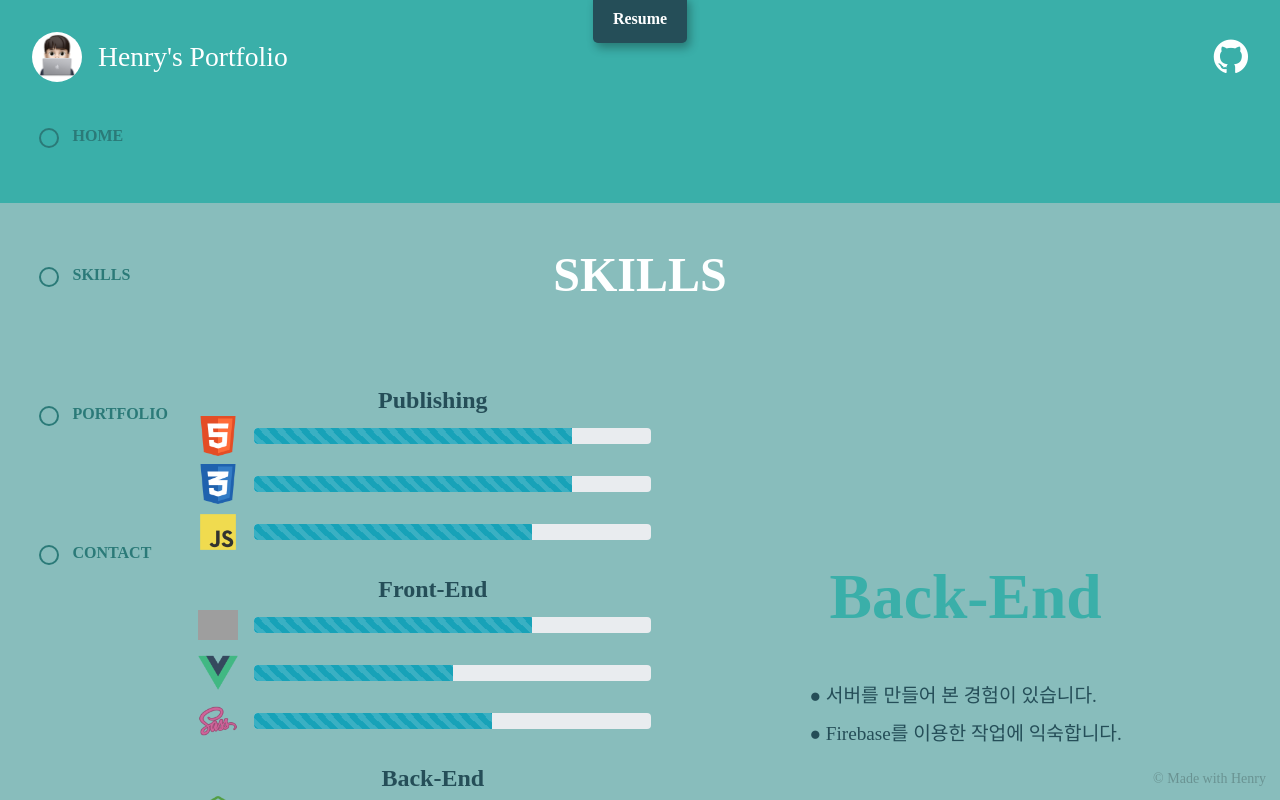
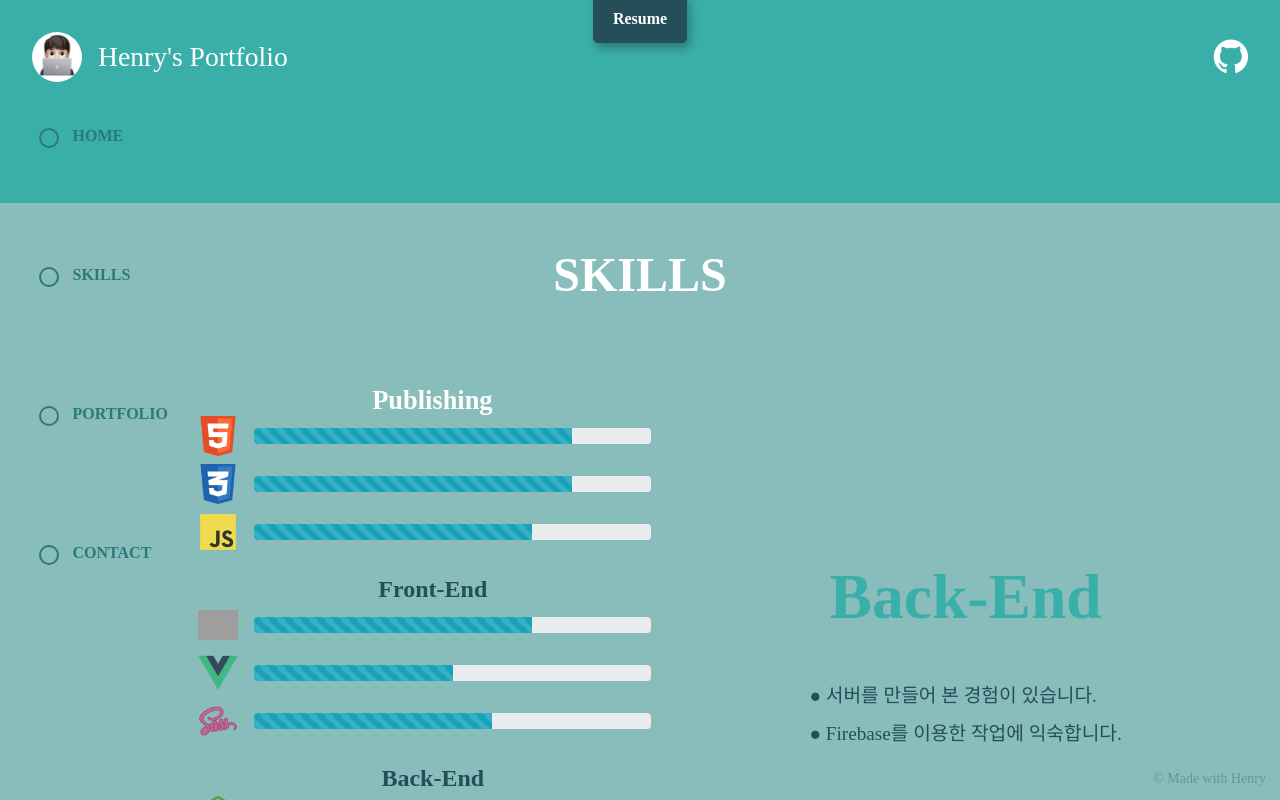
Before and after one commit to 4boysdontcry/portfolio, a React (Create React App) app: page / in a window 1280 px wide. In both pictures the pointer is over the element "Publishing". Shown: the part 597-1397 px from the top of the page. Built offline with nearby package versions, Linux system fonts and the light colour scheme; grey boxes are pictures that could not be loaded.

Commit message:
skill 디자인 약간 수정

```diff
--- a/src/components/Bar.js
+++ b/src/components/Bar.js
@@ -16,6 +16,7 @@ const Bar = () => {
 		<div className="bar-wrapper">
 			<div className="skill-wrap">
 				<div className="card-wrapper">
+
 					<div className="card-wrap" id="1">
 						<h3 className="sub-title">Publishing</h3>
 						<div className="lang-wrapper">
@@ -39,6 +40,7 @@ const Bar = () => {
 							</div>
 						</div>
 					</div>
+
 						<div className="card-wrap" id="2">
 							<h3 className="sub-title">Front-End</h3>
 							<div className="lang-wrapper">
@@ -62,6 +64,7 @@ const Bar = () => {
 								</div>
 							</div>
 						</div>
+
 						<div className="card-wrap" id="3">
 							<h3 className="sub-title">Back-End</h3>
 							<div className="lang-wrapper">
@@ -85,6 +88,7 @@ const Bar = () => {
 								</div>
 							</div>
 						</div>
+
 				</div>
 			</div>
 		</div>
--- a/src/css/bar.css
+++ b/src/css/bar.css
@@ -25,6 +25,11 @@
   width: 100%;
   height: 29.3333%;
   margin: 2% 0;
+}
+.skill-wrap .card-wrap:hover .sub-title {
+  transition: all .5s;
+  transform: scale(1.1);
+  color: #feffff;
 }
 .card-wrap .sub-title {
   text-align: center;
@@ -57,10 +62,10 @@
 .lang-img img {
   width: 100%;
 }
-.lang-img img:hover {
+/* .lang-img img:hover {
   transition: all .5s;
   transform: scale(1.2);
-}
+} */
 .lang-wrap .probar{
   width: 100%;
 }
```
Lines whose indentation alone changed are shown as unchanged.
